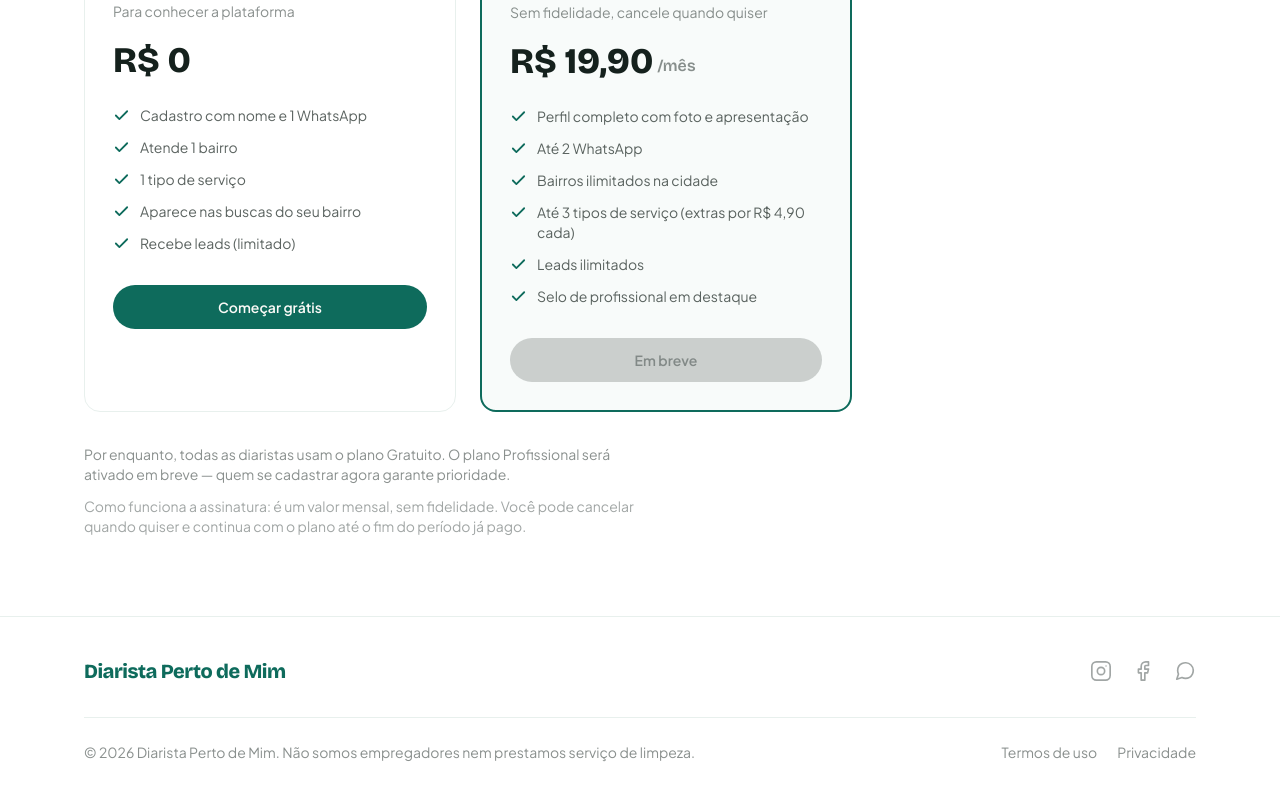
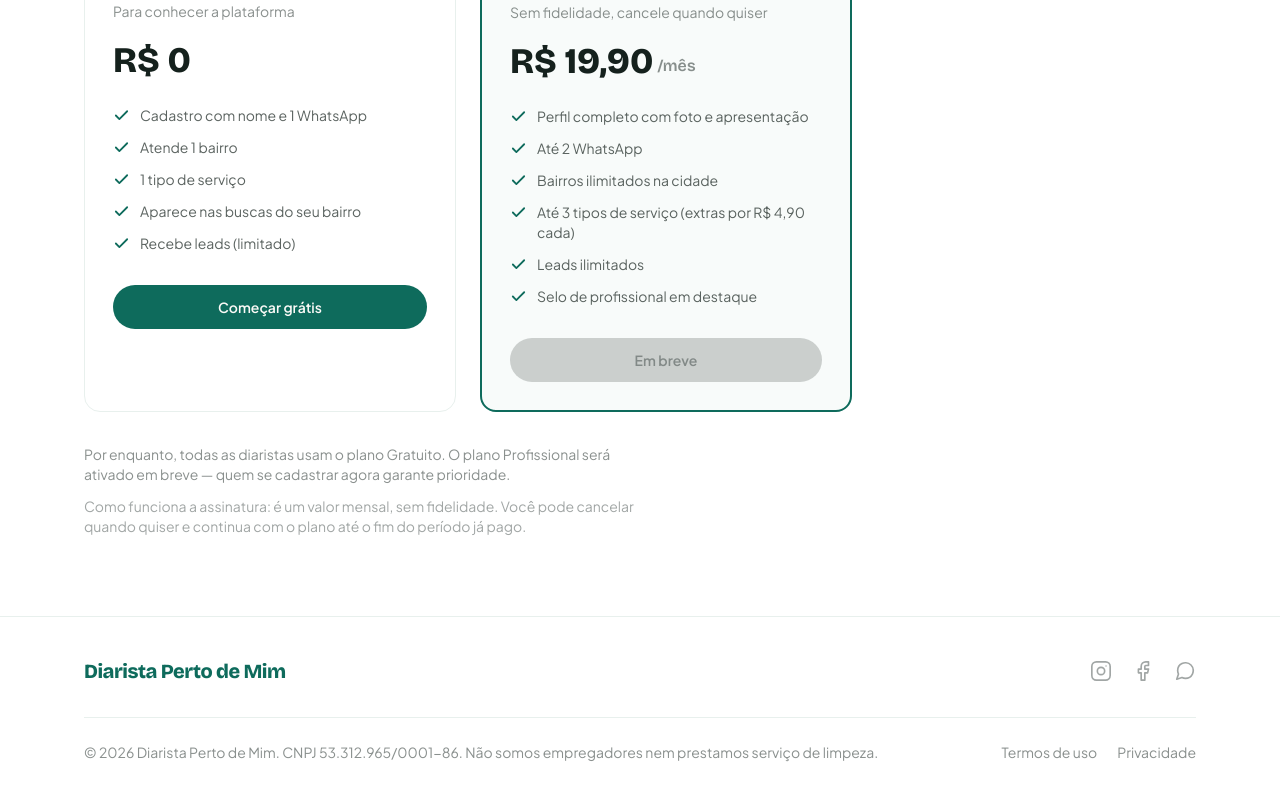
Before and after one commit to Upwriter/diarista, a Next.js app: page / in a window 1280 px wide. Shown: the part 1482-2282 px from the top of the page. Built offline with nearby package versions, Linux system fonts and the light colour scheme; no server answers.

Commit message:
chore: adicionar CNPJ no rodape do footer

```diff
--- a/components/Footer.tsx
+++ b/components/Footer.tsx
@@ -60,7 +60,7 @@ export default function Footer() {
 
         {/* Linha inferior */}
         <div className="mt-8 flex flex-col gap-3 border-t border-brand-light pt-6 text-sm text-ink/50 sm:flex-row sm:items-center sm:justify-between">
-          <p>© {new Date().getFullYear()} {SITE.nome}. Não somos empregadores nem prestamos serviço de limpeza.</p>
+          <p>© {new Date().getFullYear()} {SITE.nome}. CNPJ 53.312.965/0001-86. Não somos empregadores nem prestamos serviço de limpeza.</p>
           <div className="flex gap-5">
             <Link href="/termos" className="hover:text-brand">Termos de uso</Link>
             <Link href="/privacidade" className="hover:text-brand">Privacidade</Link>
```
